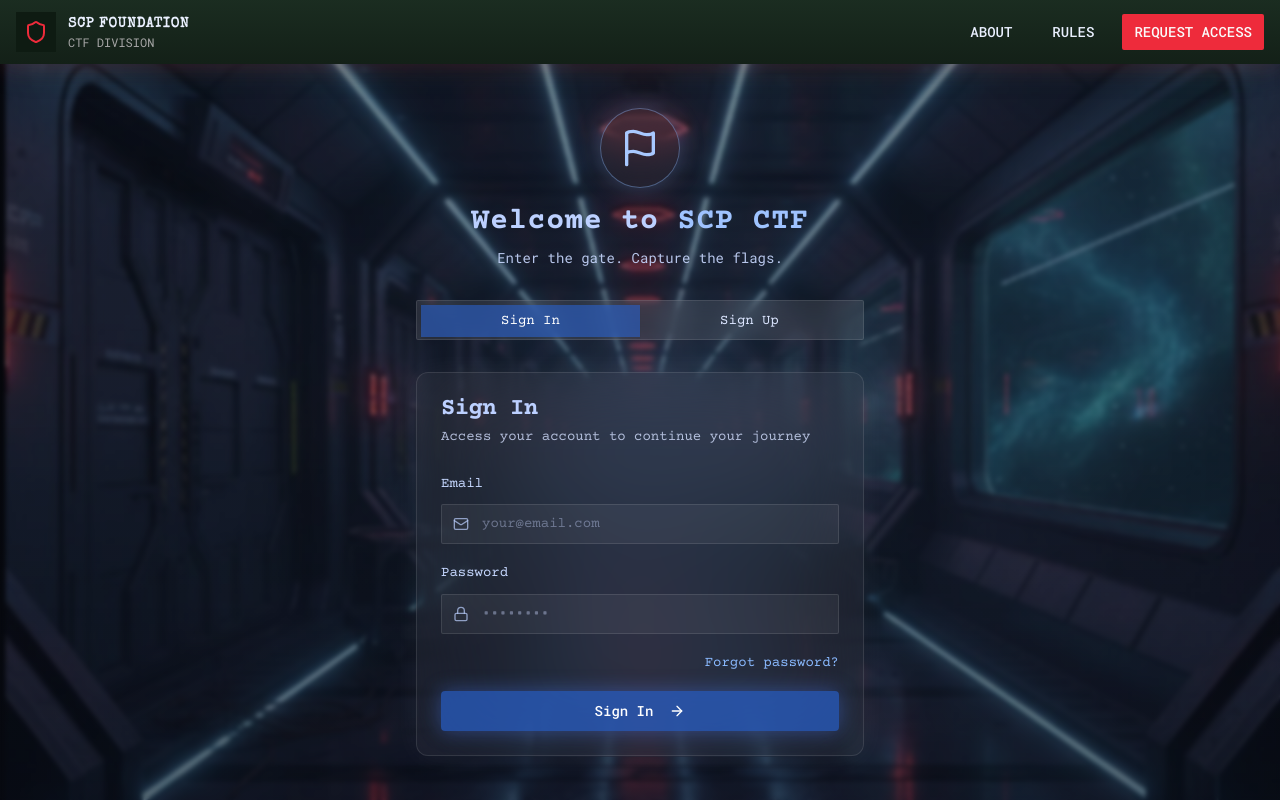
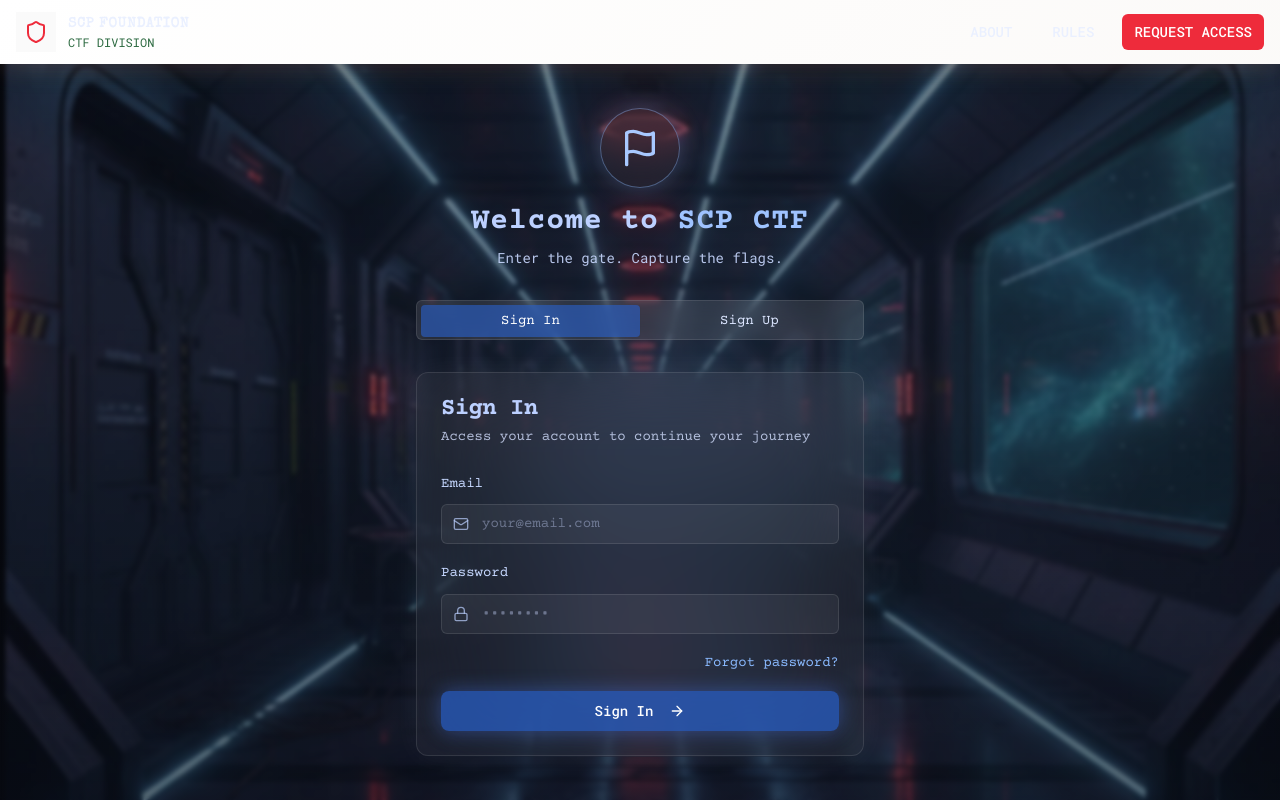
Before and after one commit to ScriptKiddie913/hax-gate-challenge, a React (Vite) app: page /auth in a window 1280 px wide. Built offline with nearby package versions, Linux system fonts and the light colour scheme; the HTML template or start-up script is replaced by a standard one.

Commit message:
Reverted to commit 723036504b41acc7e87cded04442f60e057e8e6a

```diff
--- a/src/index.css
+++ b/src/index.css
@@ -2,70 +2,72 @@
 @tailwind components;
 @tailwind utilities;
 
-/* SCP Foundation Design System - Christmas Containment Protocol */
+/* Merry Christmas CTF Design System - Festive & Joyful */
 
 @layer base {
   :root {
-    /* Christmas SCP Color Palette - Festive Containment Theme */
-    --background: 140 30% 8%;
-    --foreground: 0 0% 98%;
+    /* Bright Merry Christmas Palette */
+    --background: 0 0% 98%;
+    --foreground: 140 60% 15%;
 
-    --card: 140 25% 12%;
-    --card-foreground: 0 0% 98%;
+    --card: 0 0% 100%;
+    --card-foreground: 140 60% 15%;
 
-    --popover: 140 25% 12%;
-    --popover-foreground: 0 0% 98%;
+    --popover: 0 0% 100%;
+    --popover-foreground: 140 60% 15%;
 
-    /* Christmas Red Primary - Festive Alert */
+    /* Bright Christmas Red Primary */
     --primary: 355 85% 55%;
-    --primary-foreground: 0 0% 98%;
-    --primary-glow: 355 90% 65%;
+    --primary-foreground: 0 0% 100%;
+    --primary-glow: 355 95% 65%;
 
-    /* Christmas Green Secondary */
-    --secondary: 145 65% 35%;
-    --secondary-foreground: 0 0% 98%;
+    /* Bright Christmas Green Secondary */
+    --secondary: 145 65% 45%;
+    --secondary-foreground: 0 0% 100%;
 
-    /* Muted - Dark evergreen backgrounds */
-    --muted: 140 20% 15%;
-    --muted-foreground: 0 0% 65%;
+    /* Light Muted - Soft cream backgrounds */
+    --muted: 30 20% 95%;
+    --muted-foreground: 140 40% 30%;
 
-    /* Gold Accent - Christmas Ornament */
-    --accent: 45 100% 50%;
-    --accent-foreground: 140 30% 8%;
-    --accent-glow: 45 100% 60%;
+    /* Bright Gold Accent - Shiny Ornament */
+    --accent: 45 100% 55%;
+    --accent-foreground: 140 60% 15%;
+    --accent-glow: 45 100% 70%;
 
-    /* Success - Holly Green */
-    --success: 145 70% 45%;
-    --success-foreground: 0 0% 98%;
+    /* Success - Bright Holly Green */
+    --success: 145 70% 50%;
+    --success-foreground: 0 0% 100%;
 
-    /* Destructive - Candy Cane Red */
+    /* Destructive - Bright Candy Cane Red */
     --destructive: 355 90% 60%;
-    --destructive-foreground: 0 0% 98%;
+    --destructive-foreground: 0 0% 100%;
 
     /* Borders & Inputs */
-    --border: 145 30% 25%;
-    --input: 140 20% 15%;
-    --ring: 45 100% 50%;
+    --border: 145 40% 80%;
+    --input: 0 0% 95%;
+    --ring: 45 100% 55%;
 
-    --radius: 0.25rem;  /* Slightly softer for festive feel */
+    --radius: 0.5rem;  /* Softer, friendlier corners */
 
-    /* Christmas Gradients */
-    --gradient-hero: linear-gradient(180deg, hsl(140, 30%, 10%), hsl(140, 35%, 8%));
-    --gradient-card: linear-gradient(180deg, hsl(140, 25%, 14%), hsl(140, 25%, 10%));
-    --gradient-stamp: linear-gradient(45deg, hsl(355, 85%, 55%), hsl(355, 90%, 45%));
-    --gradient-gold: linear-gradient(135deg, hsl(45, 100%, 50%), hsl(35, 100%, 45%));
-    --gradient-festive: linear-gradient(90deg, hsl(355, 85%, 55%), hsl(145, 65%, 35%), hsl(45, 100%, 50%));
+    /* Bright Christmas Gradients */
+    --gradient-hero: linear-gradient(180deg, hsl(355, 100%, 95%), hsl(145, 100%, 95%));
+    --gradient-card: linear-gradient(135deg, hsl(0, 0%, 100%), hsl(30, 30%, 98%));
+    --gradient-stamp: linear-gradient(45deg, hsl(355, 85%, 55%), hsl(355, 95%, 65%));
+    --gradient-gold: linear-gradient(135deg, hsl(45, 100%, 60%), hsl(35, 100%, 55%));
+    --gradient-festive: linear-gradient(90deg, hsl(355, 85%, 60%), hsl(145, 70%, 50%), hsl(45, 100%, 55%));
+    --gradient-snow: linear-gradient(180deg, hsl(0, 0%, 100%), hsl(200, 50%, 98%));
 
-    /* Christmas Shadows - Festive glows */
-    --shadow-document: 0 4px 20px hsla(355, 85%, 55%, 0.15), 0 0 40px hsla(145, 65%, 35%, 0.1);
-    --shadow-stamp: inset 0 0 0 2px hsl(355, 85%, 55%);
-    --shadow-redacted: 0 0 10px hsl(355, 85%, 55%);
-    --shadow-gold: 0 0 20px hsla(45, 100%, 50%, 0.4), 0 0 40px hsla(45, 100%, 50%, 0.2);
-    --shadow-christmas: 0 0 30px hsla(355, 85%, 55%, 0.3), 0 0 60px hsla(145, 65%, 35%, 0.2);
+    /* Bright Christmas Shadows - Cheerful glows */
+    --shadow-document: 0 4px 20px hsla(355, 85%, 55%, 0.15), 0 4px 30px hsla(145, 70%, 50%, 0.1);
+    --shadow-stamp: 0 0 0 3px hsl(355, 85%, 55%);
+    --shadow-gold: 0 0 25px hsla(45, 100%, 55%, 0.5), 0 0 50px hsla(45, 100%, 55%, 0.3);
+    --shadow-christmas: 0 0 40px hsla(355, 85%, 60%, 0.4), 0 0 70px hsla(145, 70%, 50%, 0.3);
+    --shadow-joy: 0 10px 40px hsla(355, 85%, 60%, 0.2), 0 0 60px hsla(45, 100%, 55%, 0.2);
 
     /* Animations */
     --transition-smooth: all 0.3s ease;
     --transition-fast: all 0.15s ease;
+    --transition-bounce: all 0.4s cubic-bezier(0.68, -0.55, 0.265, 1.55);
   }
 }
 
@@ -135,7 +137,22 @@
   .text-scp-red {
     color: hsl(var(--primary));
     font-weight: 700;
-    text-shadow: 0 0 20px hsl(var(--primary) / 0.5);
+    text-shadow: 0 0 20px hsl(var(--primary) / 0.3);
+  }
+
+  .text-christmas-red {
+    color: hsl(var(--primary));
+    font-weight: 700;
+  }
+
+  .text-christmas-green {
+    color: hsl(var(--secondary));
+    font-weight: 700;
+  }
+
+  .text-christmas-gold {
+    color: hsl(var(--accent));
+    font-weight: 700;
   }
 
   .glow-blue {
@@ -155,20 +172,50 @@
     background: repeating-linear-gradient(
       45deg,
       hsl(var(--primary)),
-      hsl(var(--primary)) 10px,
-      hsl(var(--secondary)) 10px,
-      hsl(var(--secondary)) 20px,
-      hsl(var(--accent)) 20px,
-      hsl(var(--accent)) 30px
+      hsl(var(--primary)) 15px,
+      hsl(var(--secondary)) 15px,
+      hsl(var(--secondary)) 30px,
+      hsl(var(--accent)) 30px,
+      hsl(var(--accent)) 45px
     );
-    height: 8px;
-    animation: christmas-shimmer 3s linear infinite;
+    height: 10px;
+    animation: christmas-shimmer 2s linear infinite;
   }
 
   @keyframes christmas-shimmer {
-    0% { filter: brightness(1) hue-rotate(0deg); }
-    50% { filter: brightness(1.2) hue-rotate(5deg); }
-    100% { filter: brightness(1) hue-rotate(0deg); }
+    0% { filter: brightness(1.1) hue-rotate(0deg); }
+    50% { filter: brightness(1.3) hue-rotate(10deg); }
+    100% { filter: brightness(1.1) hue-rotate(0deg); }
+  }
+
+  .christmas-border {
+    border: 4px solid transparent;
+    background: linear-gradient(white, white) padding-box,
+                repeating-linear-gradient(
+                  45deg,
+                  hsl(var(--primary)),
+                  hsl(var(--primary)) 10px,
+                  hsl(var(--secondary)) 10px,
+                  hsl(var(--secondary)) 20px
+                ) border-box;
+  }
+
+  .bounce-in {
+    animation: bounce-in 0.6s cubic-bezier(0.68, -0.55, 0.265, 1.55);
+  }
+
+  @keyframes bounce-in {
+    0% {
+      transform: scale(0.3);
+      opacity: 0;
+    }
+    50% {
+      transform: scale(1.05);
+    }
+    100% {
+      transform: scale(1);
+      opacity: 1;
+    }
   }
 
   .text-balance {
@@ -335,12 +382,40 @@
   }
 
   .christmas-lights {
-    animation: twinkle 2s ease-in-out infinite;
+    animation: twinkle 1.5s ease-in-out infinite;
   }
 
   @keyframes twinkle {
-    0%, 100% { opacity: 1; text-shadow: 0 0 10px currentColor; }
-    50% { opacity: 0.4; text-shadow: 0 0 5px currentColor; }
+    0%, 100% {
+      opacity: 1;
+      text-shadow: 0 0 15px currentColor, 0 0 25px currentColor;
+      transform: scale(1);
+    }
+    50% {
+      opacity: 0.6;
+      text-shadow: 0 0 8px currentColor;
+      transform: scale(0.95);
+    }
+  }
+
+  .jingle {
+    animation: jingle 0.5s ease-in-out;
+  }
+
+  @keyframes jingle {
+    0%, 100% { transform: rotate(0deg); }
+    25% { transform: rotate(-15deg); }
+    75% { transform: rotate(15deg); }
+  }
+
+  .present-shake {
+    animation: present-shake 0.8s ease-in-out infinite;
+  }
+
+  @keyframes present-shake {
+    0%, 100% { transform: translateX(0); }
+    25% { transform: translateX(-5px) rotate(-2deg); }
+    75% { transform: translateX(5px) rotate(2deg); }
   }
 
   .gold-shimmer {
@@ -362,15 +437,16 @@
   @keyframes festive-pulse {
     0%, 100% {
       box-shadow:
-        0 0 10px hsl(var(--primary) / 0.3),
-        0 0 20px hsl(var(--secondary) / 0.2),
-        0 0 30px hsl(var(--accent) / 0.1);
+        0 0 20px hsl(var(--primary) / 0.4),
+        0 0 35px hsl(var(--secondary) / 0.3),
+        0 0 50px hsl(var(--accent) / 0.2);
     }
     50% {
       box-shadow:
-        0 0 20px hsl(var(--primary) / 0.5),
-        0 0 30px hsl(var(--secondary) / 0.3),
-        0 0 40px hsl(var(--accent) / 0.2);
+        0 0 35px hsl(var(--primary) / 0.6),
+        0 0 50px hsl(var(--secondary) / 0.5),
+        0 0 70px hsl(var(--accent) / 0.4);
+      transform: scale(1.02);
     }
   }
 
```
